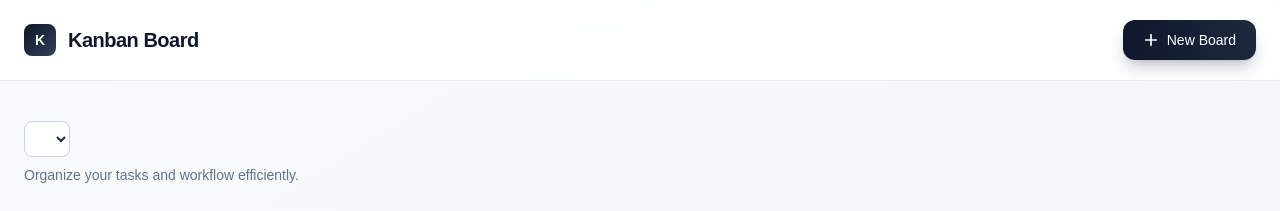
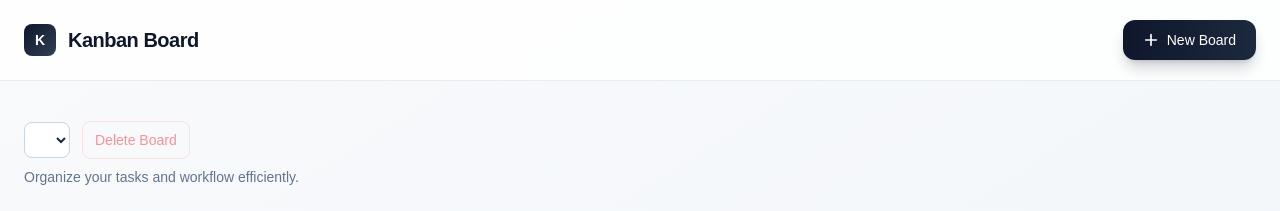
Before and after one commit to Shoybit/webbriks-kanban, a Next.js app: page / in a window 1280 px wide. Shown: the top 211 px of the page. Built offline with nearby package versions, Linux system fonts and the light colour scheme.

Commit message:
feat: add board deletion UI

```diff
--- a/src/app/page.tsx
+++ b/src/app/page.tsx
@@ -273,6 +273,39 @@ const handleUpdateTask = async () => {
     console.error("Failed to update task:", error);
   }
 };
+
+const handleDeleteBoard = async () => {
+  const token = localStorage.getItem("token");
+
+  if (!token || !selectedBoardId) return;
+
+  try {
+    const response = await fetch(
+      `${process.env.NEXT_PUBLIC_API_URL}/boards/${selectedBoardId}`,
+      {
+        method: "DELETE",
+        headers: {
+          Authorization: `Bearer ${token}`,
+        },
+      }
+    );
+
+    const data = await response.json();
+
+    if (!response.ok) {
+      throw new Error(data.message || "Failed to delete board");
+    }
+
+    const remainingBoards = boards.filter(
+      (board) => board.id !== selectedBoardId
+    );
+
+    setBoards(remainingBoards);
+    setSelectedBoardId(remainingBoards[0]?.id || "");
+  } catch (error) {
+    console.error("Failed to delete board:", error);
+  }
+};
   useEffect(() => {
     const fetchBoards = async () => {
       const token = localStorage.getItem("token");
@@ -321,15 +354,12 @@ const handleUpdateTask = async () => {
         }
       );
 
-      console.log("Selected board:", selectedBoardId);
-      console.log("Columns response status:", response.status);
 
 
 
       if (!response.ok) return;
 
       const data = await response.json();
-console.log("Columns API response:", data);
 
       setColumns(data.columns);
     } catch (error) {
@@ -416,6 +446,16 @@ useEffect(() => {
             </option>
           ))}
         </select>
+
+          <button
+          type="button"
+          onClick={handleDeleteBoard}
+          disabled={!selectedBoardId}
+          className="rounded-lg border border-red-200 px-3 py-2 text-sm font-medium text-red-500 hover:bg-red-50 disabled:cursor-not-allowed disabled:opacity-50"
+        >
+          Delete Board
+        </button>
+
           </div>
           <p className="mt-2  text-sm text-slate-500 font-medium">
             Organize your tasks and workflow efficiently.
```
